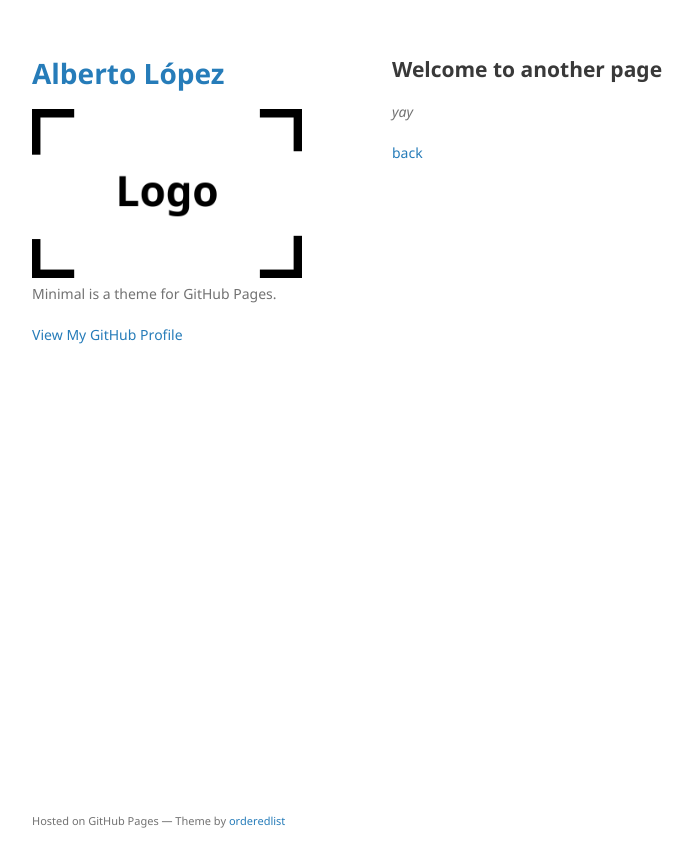
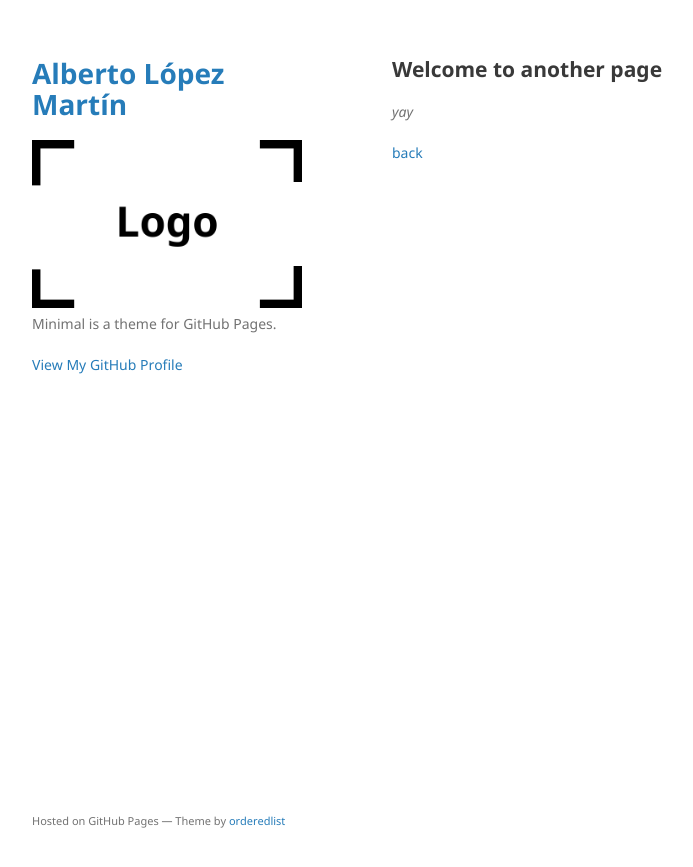
Before and after one commit to alopzmartin/alopzmartin.github.io, a Jekyll site: the page built from another-page.md, in a window 1280 px wide. Shown: the top 867 px of the page, without its empty margins (178-871 px from the left). Built offline with Jekyll 4.4.1, drawn with Linux system fonts in a browser that asks for light colours; our own code applies the rules of GitHub Pages for plain Markdown files.

Commit message:
Update _config.yml

```diff
--- a/_config.yml
+++ b/_config.yml
@@ -1,4 +1,4 @@
-title: Alberto López
+title: Alberto López Martín
 logo: /assets/img/logo.png
 description: Minimal is a theme for GitHub Pages.
 show_downloads: false
```
